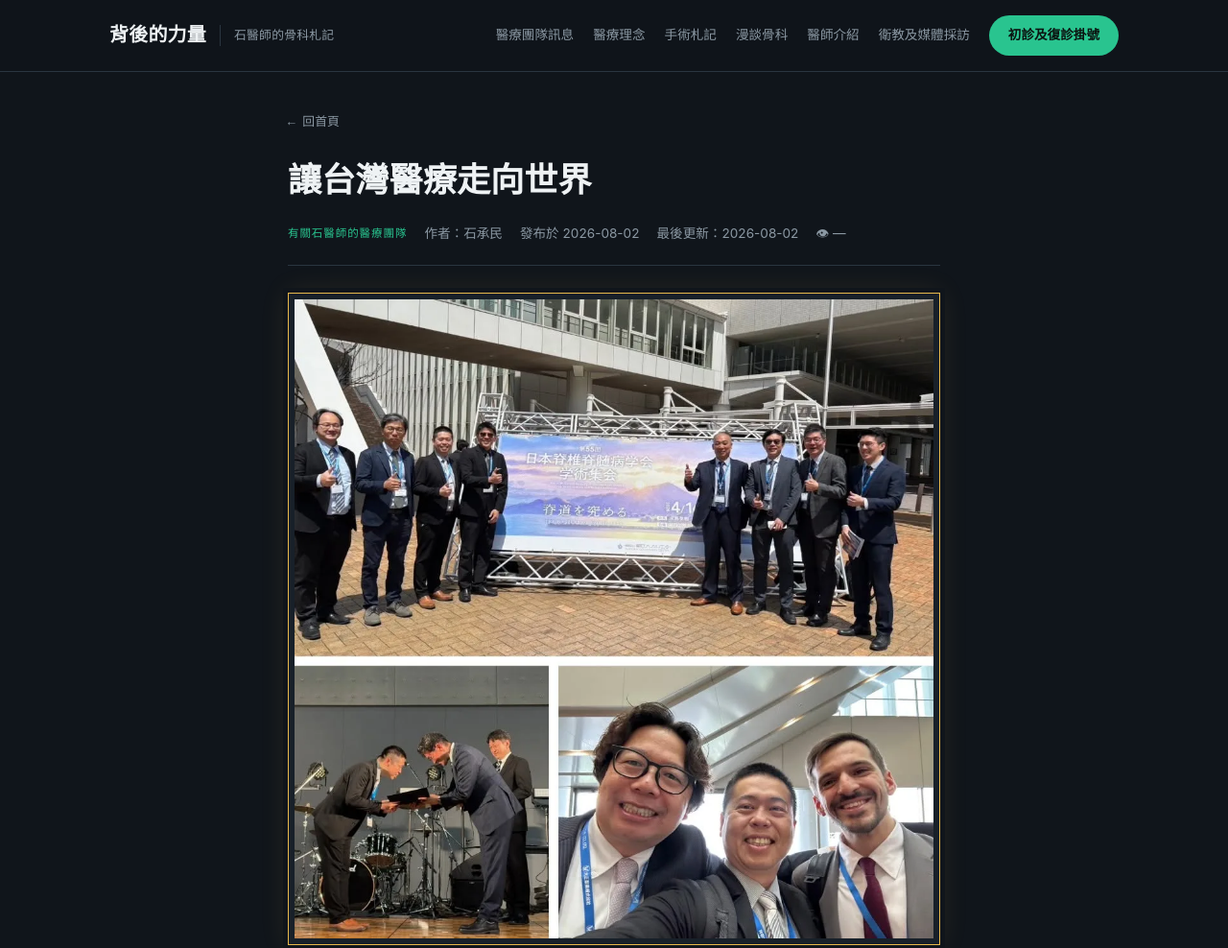
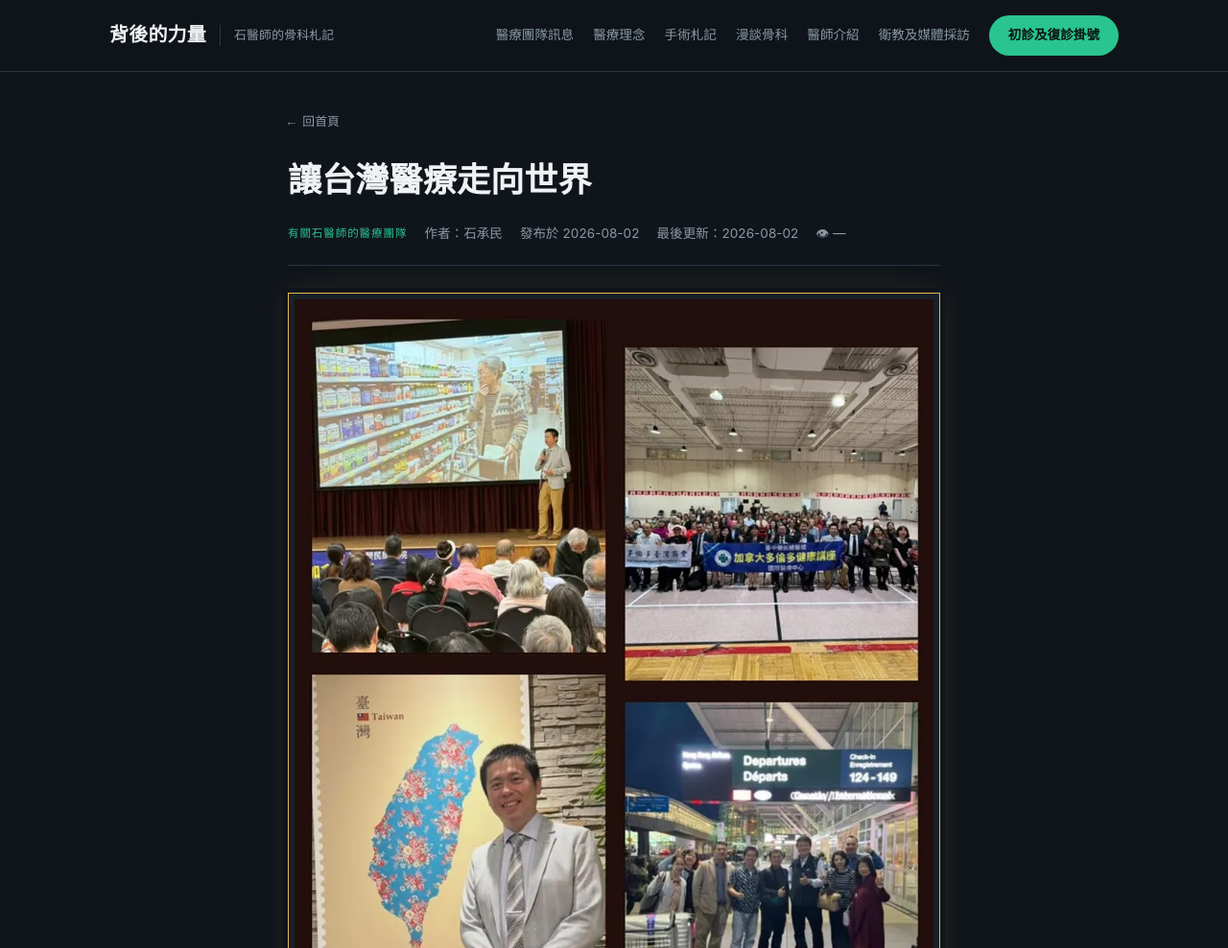
Before and after one commit to 10chengmin-source/shihortho-blog, a website: page 20260802-canada-outreach/index.html in a window 1280 px wide. Shown: the top 988 px of the page at 96% size. Drawn offline with Linux system fonts and the light colour scheme; no server answers.

Commit message:
Fix wrong hero image on canada-outreach article (was reusing JSSR photo)

```diff
--- a/20260802-canada-outreach/index.html
+++ b/20260802-canada-outreach/index.html
@@ -27,7 +27,7 @@
   <meta property="og:title" content="讓台灣醫療走向世界" />
   <meta property="og:description" content="參與台中榮總國際醫療團隊加拿大交流行程，與多倫多大學、SickKids Hospital、UBC 等單位交流，也為海外僑胞提供健康諮詢服務。" />
   <meta property="og:url" content="https://shihortho-blog.pages.dev/20260802-canada-outreach/" />
-  <meta property="og:image" content="https://shihortho-blog.pages.dev/assets/images/hero-jssr.jpg" />
+  <meta property="og:image" content="https://shihortho-blog.pages.dev/assets/images/hero-canada.jpg" />
   <meta name="twitter:card" content="summary_large_image" />
   <meta property="article:published_time" content="2026-08-02" />
   <meta property="article:modified_time" content="2026-08-02" />
@@ -37,7 +37,7 @@
   "@type": "MedicalWebPage",
   "headline": "讓台灣醫療走向世界",
   "description": "參與台中榮總國際醫療團隊加拿大交流行程，與多倫多大學、SickKids Hospital、UBC 等單位交流，也為海外僑胞提供健康諮詢服務。",
-  "image": "https://shihortho-blog.pages.dev/assets/images/hero-jssr.jpg",
+  "image": "https://shihortho-blog.pages.dev/assets/images/hero-canada.jpg",
   "author": {
     "@type": "Person",
     "name": "石承民"
@@ -103,13 +103,13 @@
 
       <figure class="post-hero">
         <picture>
-          <source srcset="/assets/images/hero-jssr.webp" type="image/webp" />
+          <source srcset="/assets/images/hero-canada.webp" type="image/webp" />
           <img
             class="post-hero-img"
-            src="/assets/images/hero-jssr.jpg"
-            alt="石承民醫師參與國際學術交流行程，與各國學者合影"
-            width="1000"
-            height="1000"
+            src="/assets/images/hero-canada.jpg"
+            alt="石承民醫師於加拿大多倫多健康講座演講、與僑胞合影，及機場團體合照"
+            width="848"
+            height="994"
           />
         </picture>
       </figure>
```
Also changed, not shown: assets/images/hero-canada.jpg (added), assets/images/hero-canada.webp (added).
